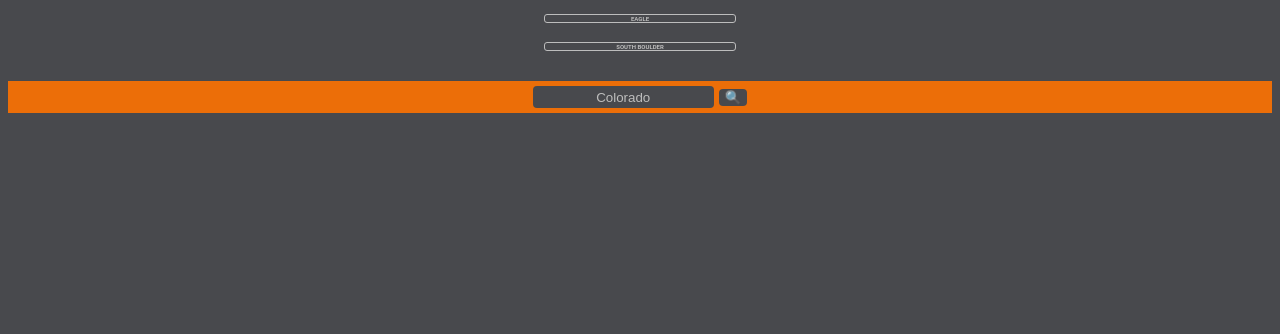
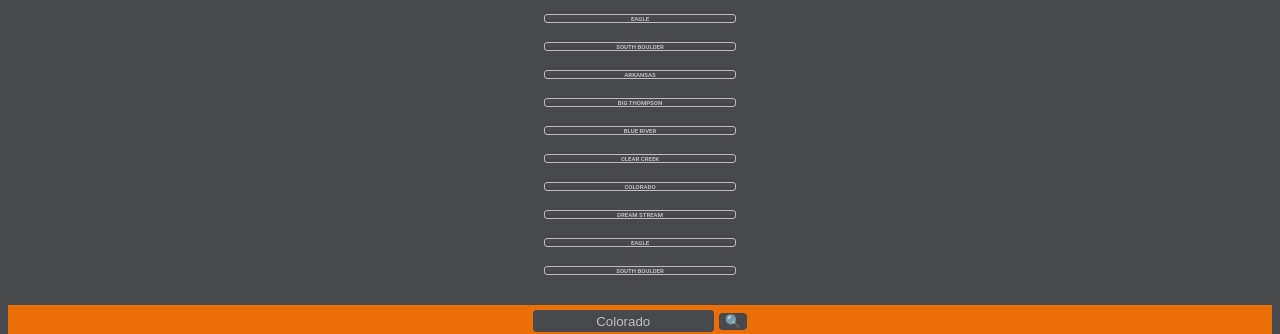
Before and after one commit to Cody-Durham/Go-Fish, a React (Create React App) app: page /riverselection in a window 1280 px wide. Shown: the part 405-739 px from the top of the page. Built offline with nearby package versions, Linux system fonts and the light colour scheme.

Commit message:
Add more rivers for testing scroll on river selection page

```diff
--- a/src/Components/RiverSelection.js
+++ b/src/Components/RiverSelection.js
@@ -2,6 +2,15 @@ import React, { useState, useEffect } from 'react'
 import {Link} from 'react-router-dom'
 
 const rivers = [
+    {name: 'Arkansas', zip: '81201', img: 'https://captainzipline.com/wp-content/uploads/captain-zipline-ecology-arkansas-river.jpg', map: 'https://www.google.com/maps/@38.5164257,-105.9708654,13.92z?hl=en'},
+    {name: 'Big Thompson', zip: '80515', img: 'https://mk0uncovercolor8845v.kinstacdn.com/wp-content/uploads/2021/02/big-thompson-river-fall-folliage-colorado-1600x800.jpg', map: 'https://www.google.com/maps/dir/Golden,+CO/Estes+Park,+CO/@40.3800843,-105.4768403,16.72z/data=!4m13!4m12!1m5!1m1!1s0x876b981287686cf7:0x14c64654208055dc!2m2!1d-105.2210997!2d39.755543!1m5!1m1!1s0x876965d6bb191a03:0xdb9698b7a9caac0c!2m2!1d-105.5216651!2d40.3772059'},
+    {name: 'Blue River', zip: '80497', img: 'https://ap.rdcpix.com/e693f5db765860bd8e94bd27025d9299l-m3028902430xd-w1020_h770_q80.jpg', map: 'https://www.google.com/maps/place/Blue+River,+CO+80424/@39.6253066,-106.069859,17.33z/data=!4m5!3m4!1s0x876af42f1058b273:0x165da2b6474661dc!8m2!3d39.476845!4d-106.0169971'},
+    {name: 'Clear Creek', zip: '80403', img: 'https://assets.simpleviewinc.com/simpleview/image/fetch/c_fill,h_304,q_75,w_600/https://assets.simpleviewinc.com/simpleview/image/upload/v1/clients/goldenco/Fly_fisher2crop_87987216-e2dc-4818-8862-97c048fc9f0c.jpg', map: 'https://www.google.com/maps/place/Clear+Creek/@39.7358661,-105.3663553,16.31z/data=!4m5!3m4!1s0x876b87f00d3be711:0x656e35544f29a9c0!8m2!3d39.7966884!4d-105.042603'},
+    {name: 'Colorado', zip: '80459', img: 'https://mk0uncovercolor8845v.kinstacdn.com/wp-content/uploads/2020/08/colorado-river-state-bridge-co-1600x800-1-1600x800.jpg', map: 'https://www.google.com/maps/place/Kremmling,+CO+80459/@40.0468243,-106.3343256,14.57z/data=!4m5!3m4!1s0x876a0310eaaf8967:0x91adef6f27328cf0!8m2!3d40.0588744!4d-106.3889199?hl=en'},
+    {name: 'Dream Stream', zip: '80827', img: 'https://static.getmatcha.com/image/upload/s--tG_52KYz--/f_auto,q_auto,t_rr_large_natural/ththiaaneusuug1brcuo.jpg', map: 'https://www.google.com/maps/place/Dream+Stream/@38.9630611,-105.5794633,15.55z/data=!4m5!3m4!1s0x0:0xf7a2507daf857ccb!8m2!3d38.9681347!4d-105.5821173'},
+    {name: 'Eagle', zip: '81632', img: 'https://1.bp.blogspot.com/-MrLdyTkWLXM/WbsxQxw4AaI/AAAAAAAAGfE/QT7aV0Kt0ocCQ4j6NRKKMB9Qre1S9iMsgCLcBGAs/s1600/IMG_1500.JPG', map: 'https://www.google.com/maps/place/Horn+Ranch+Conservation+Easement+Parking+Lot/@39.7035192,-106.7269905,16z/data=!4m13!1m7!3m6!1s0x8741c4cdc27c744f:0x51f88fd70c52fd2!2sEagle+River!3b1!8m2!3d39.6547202!4d-106.6301662!3m4!1s0x8741c39d42671e7d:0xdb67471cf1cb099f!8m2!3d39.7028903!4d-106.7287477'},
+    {name: 'South Boulder', zip: '80466', img: 'https://lh3.googleusercontent.com/XyYOMhNNKjV_2jr9nYDreyFwUbLuNob_IE9Mce8P1L3V4SOcBAsI-XIwK0O5fT0P9vkRhnGpFjCLVVicJnE1bRIXrOBXH_RTXGFJlGNx1uS_w6_9JqPmJH5bF1rKyFBp2-hEnOPjfJAGXV8JGm-c0LPdwg3MppyNyiEMJxdh0Zfj6RXLzwVUHzQN2hX67bNR6Vy1moKpXMv88jj0xhfIJB5LixA-EmCOROU4IGu617JGgwjh91yA9OBcJRZ4ZgurzYSpfQjOTHocX5FDNzJSOIWVouWijmHuqbN2zMVt1a-9-LEQ8DFyyxDWm41Z8wXvYO3Yj6k3bL4mAz6tN6jMNTnsMjZO09r43piviDcWBFhllrw_99t1aUQD7L3bH93JYrWz2bsdRD3UY2tiyTEuACHjBbNMTtye0csBk-EB8hCNJDNDr8aAoTcrwxFNE8a2uuy9YHkpDSt4uBg3HWGooqic9AKdoReD05G_Ur8rrpnNZI6V4B__ezSZn3i89QCQYDYaitbhMei9-hAwz8ocRgo_fxkBvsbYhBZLioP09KVnJZLFHLrJEvwS73vF-lKUV_e3xYGqCp6fF5JT2EluxlgwqnEsSCp0X-wRzRCaLBpQY4N8XEAN4UyOR0RUXL1ydLiUPOzU_HkOBAx7RgQFOS6XkiSZ93_IrnhEz9_zmuxoix3bPKRYZjopBFK8734=w1184-h888-no?authuser=0', map: 'https://www.google.com/maps/place/South+Boulder+Creek/@39.9388052,-105.3492709,16.21z/data=!4m5!3m4!1s0x876bf1ffbab4f76f:0x8ccc81af88645046!8m2!3d39.9532046!4d-105.2416038'},
+
     {name: 'Arkansas', zip: '81201', img: 'https://captainzipline.com/wp-content/uploads/captain-zipline-ecology-arkansas-river.jpg', map: 'https://www.google.com/maps/@38.5164257,-105.9708654,13.92z?hl=en'},
     {name: 'Big Thompson', zip: '80515', img: 'https://mk0uncovercolor8845v.kinstacdn.com/wp-content/uploads/2021/02/big-thompson-river-fall-folliage-colorado-1600x800.jpg', map: 'https://www.google.com/maps/dir/Golden,+CO/Estes+Park,+CO/@40.3800843,-105.4768403,16.72z/data=!4m13!4m12!1m5!1m1!1s0x876b981287686cf7:0x14c64654208055dc!2m2!1d-105.2210997!2d39.755543!1m5!1m1!1s0x876965d6bb191a03:0xdb9698b7a9caac0c!2m2!1d-105.5216651!2d40.3772059'},
     {name: 'Blue River', zip: '80497', img: 'https://ap.rdcpix.com/e693f5db765860bd8e94bd27025d9299l-m3028902430xd-w1020_h770_q80.jpg', map: 'https://www.google.com/maps/place/Blue+River,+CO+80424/@39.6253066,-106.069859,17.33z/data=!4m5!3m4!1s0x876af42f1058b273:0x165da2b6474661dc!8m2!3d39.476845!4d-106.0169971'},
```
